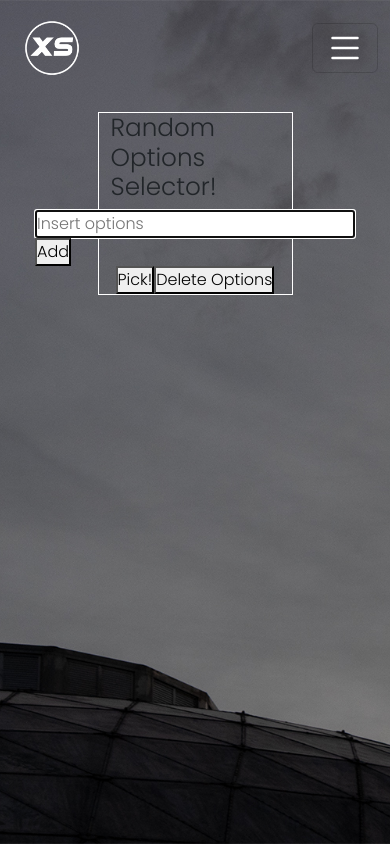
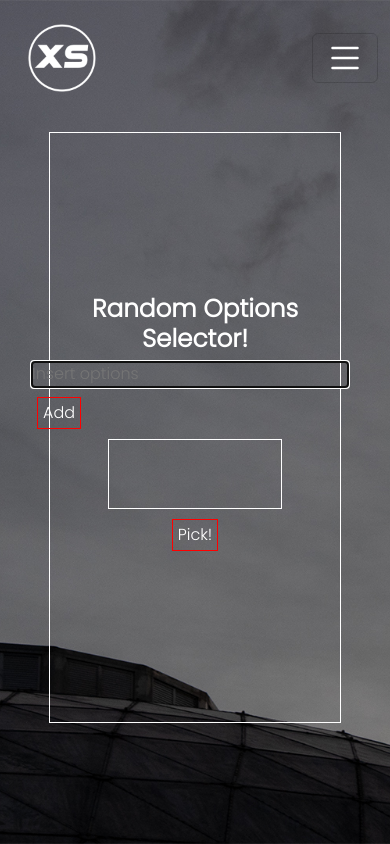
Before and after one commit to NachoXS15/randomSelectorAppTS, a React (Create React App) app: page / in a window 390 px wide. Built offline with nearby package versions, Linux system fonts and the light colour scheme.

Commit message:
created responsive layout

```diff
--- a/src/App.tsx
+++ b/src/App.tsx
@@ -19,8 +19,8 @@ function App() {
         <>
             <Header />
             <div className="containerBox">
-                <div className="container w-50 d-flex align-items-center justify-content-center flex-column" style={{border: '1px solid white'}}>
-                    <h2>Random Options Selector!</h2>
+                <div className="box">
+                    <h2 className='text-center text-white' style={{fontWeight: 'bold'}}>Random Options Selector!</h2>
                     <Selector addOptions={addOption} />
                     <RandomOption options={options} />
                 </div>
--- a/src/components/Header.tsx
+++ b/src/components/Header.tsx
@@ -6,9 +6,9 @@ import { Navbar, Container, Nav, Button } from 'react-bootstrap'
 
 export default function Header() {
   return (
-    <Navbar expand="lg" className="mb-3 rounded">
+    <Navbar expand="md" className="mb-3 rounded">
       <Container>
-        <img src={xsLogo} width={80} />
+        <img src={xsLogo} width={100} />
         <Navbar.Toggle aria-controls="basic-navbar-nav">
           <span><svg xmlns="http://www.w3.org/2000/svg" width="40" height="40" fill="white" className="bi bi-list" viewBox="0 0 16 16">
             <path fillRule="evenodd" d="M2.5 12a.5.5 0 0 1 .5-.5h10a.5.5 0 0 1 0 1H3a.5.5 0 0 1-.5-.5m0-4a.5.5 0 0 1 .5-.5h10a.5.5 0 0 1 0 1H3a.5.5 0 0 1-.5-.5m0-4a.5.5 0 0 1 .5-.5h10a.5.5 0 0 1 0 1H3a.5.5 0 0 1-.5-.5" />
--- a/src/components/OptionsList.tsx
+++ b/src/components/OptionsList.tsx
@@ -9,7 +9,7 @@ export default function OptionsList({ options }: Props) {
   return (
     <>
       {options.map((option) => {
-        return <Option option={option} key={option.id}  />;
+        return <Option option={option} key={option.id}   />;
       })}
     </>
   );
--- a/src/components/RandomOption.tsx
+++ b/src/components/RandomOption.tsx
@@ -32,9 +32,9 @@ export default function RandomOption({ options }: Props) {
             <div className="option-picked-container">
                 {randomOption && (
                     <>
-                        <div className="option-picked">
+                        <div className="option-picked" style={{marginTop: '0.5em'}}>
                             <h4>Option picked is:</h4>
-                            <span>*{randomOption.name}*</span>
+                            <span>"{randomOption.name}"</span>
                         </div>
                     </>
                 )}
--- a/src/components/Selector.tsx
+++ b/src/components/Selector.tsx
@@ -45,6 +45,7 @@ export default function Selector({ addOptions }: Props) {
           name="name"
           aria-required
           ref={inputRef}
+          id="input"
         />
         <button className={`button ${option.name === '' ? 'button-empty' : 'button'}`}>Add</button>
       </form>
--- a/src/styles/App.scss
+++ b/src/styles/App.scss
@@ -3,14 +3,14 @@
 
 $fondo: url('../assets/img/fondo.jpg');
 
-*{
+* {
   margin: 0;
   padding: 0;
   box-sizing: border-box;
   font-family: Poppins, sans-serif;
 }
 
-body{
+body {
   min-height: 100vh;
   background-image: $fondo;
   background-size: cover;
@@ -20,6 +20,36 @@ body{
 
 // queries
 
+.containerBox{
+  width: 100%;
+  height: 70vh;
+  display: flex;
+  justify-content: center;
+  align-items: center;
+}
+
+.box {
+  width: 50%;
+  height: 70vh;
+  display: flex;
+  justify-content: center;
+  align-items: center;
+  flex-direction: column;
+  border: 1px solid white;
+}
+
+#input{
+  border: none;
+  background: none;
+  border-bottom: 1px solid white;
+  margin-right: 10px;
+}
+
+@media screen and (max-width: 420px) {
+  .box{
+    width: 75%;
+  }
+}
 
 
 // .header{
@@ -86,55 +116,55 @@ body{
 //       border: none;
 //     }
 //   }
-//   .button{
-//     border: none;
-//     background-color: transparent;
-//     border: 1px solid white;
-//     padding: 3px 5px;
-//     color: white;
-//     cursor: pointer;
-//     margin: 10px 5px;
+  .button{
+    border: none;
+    background-color: transparent;
+    border: 1px solid white;
+    padding: 3px 5px;
+    color: white;
+    cursor: pointer;
+    margin: 10px 5px;
 
-//   }
-//   .button-empty{
-//     border: 1px solid red;
-//     cursor: not-allowed;
-//     margin-top: 10px;
+  }
+  .button-empty{
+    border: 1px solid red;
+    cursor: not-allowed;
+    margin-top: 10px;
+  }
+
+  .button-none{
+    display: none;
+  }
+
+  .options-container{
+    width: 60%;
+    height: 70px;
+    border: 1px solid white;
+    color: white;
+    display: flex;
+    justify-content: center;
+    flex-wrap: wrap;
+  }
+
+    .options{
+      margin: 0 5px;
+    }
 //   }
 
-//   .button-none{
-//     display: none;
-//   }
+  .option-picked-container{
+    display: "flex";
+    justify-content: "center";
+    align-items: 'center';
+    flex-direction: 'column';
+    gap: 10px;
 
-//   .options-container{
-//     width: 60%;
-//     height: 70px;
-//     border: 1px solid white;
-//     color: white;
-//     display: flex;
-//     justify-content: center;
-//     flex-wrap: wrap;
+  }
 
-
-//     .options{
-//       margin: 0 5px;
-//     }
-//   }
-
-//   .option-picked-container{
-//     display: "flex";
-//     justify-content: "center";
-//     align-items: 'center';
-//     flex-direction: 'column';
-//     gap: 10px;
-
-//   }
-
-//   .option-picked{
-//     display: grid;
-//     place-items: center;
-//     color: white;
-//   }
+  .option-picked{
+    display: grid;
+    place-items: center;
+    color: white;
+  }
 // }
 
 // @media screen and (max-width: 480px){
```
